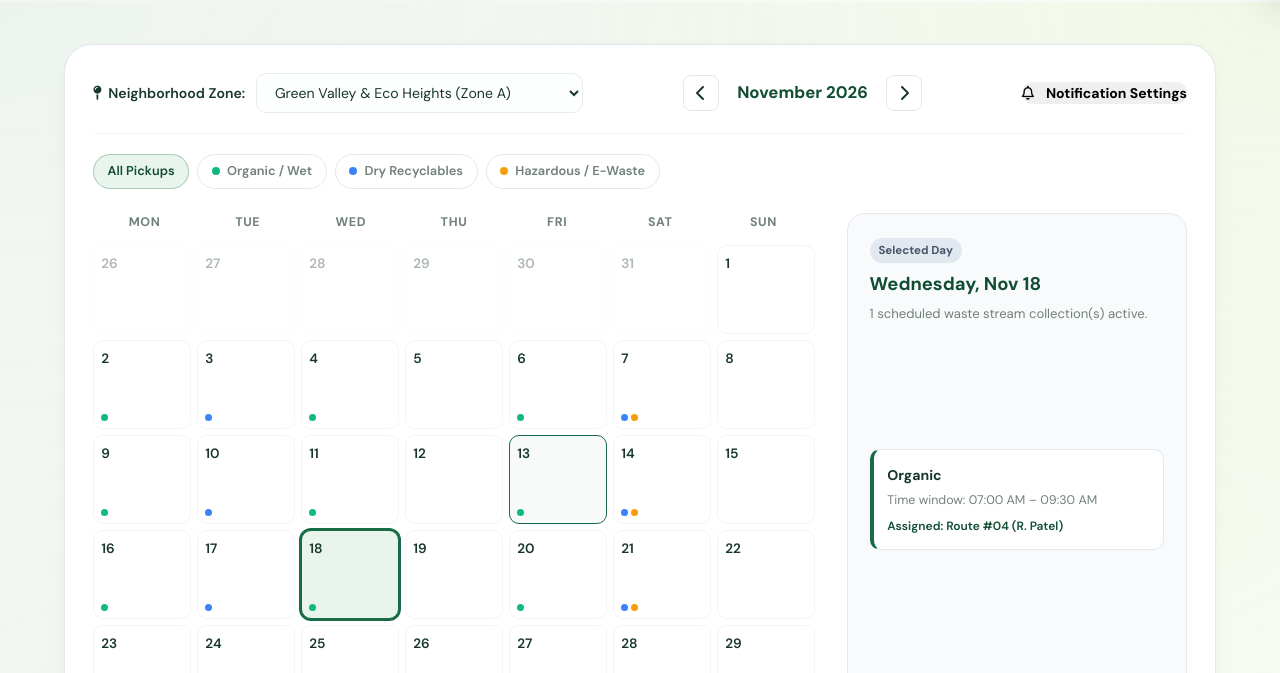
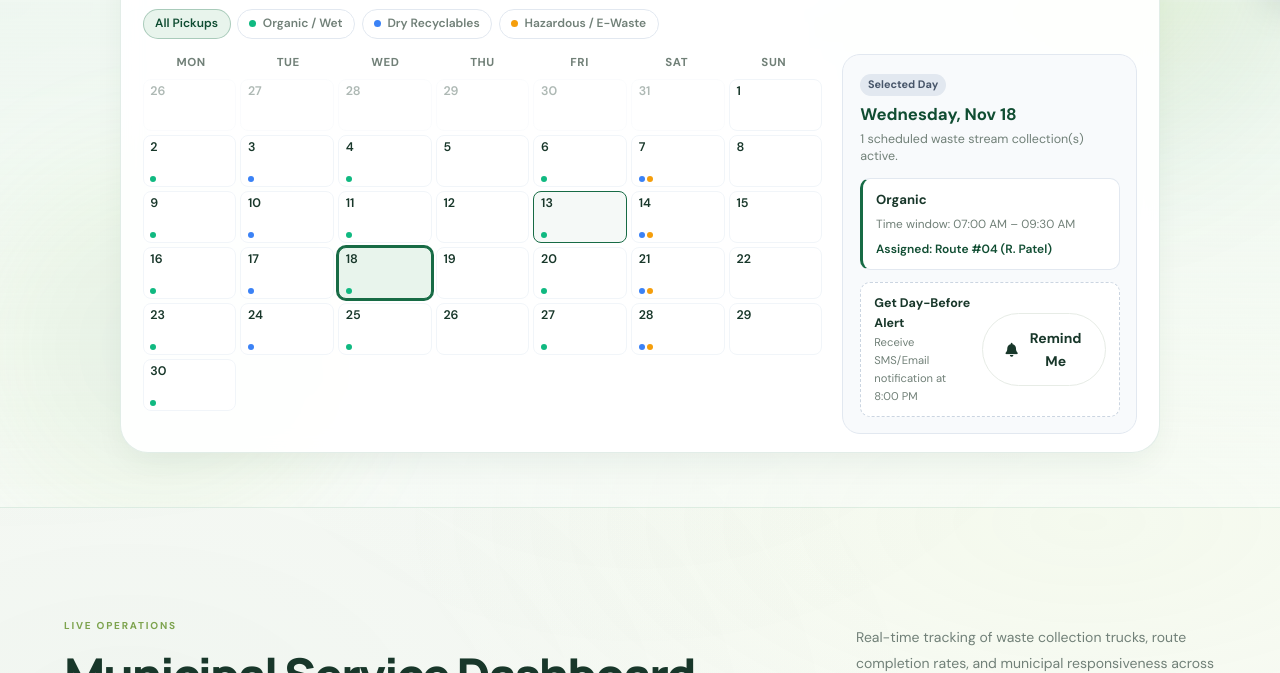
Before and after one commit to ayushkumar-0822/EcoTrack, a website: page index.html in a window 1280 px wide. Shown: the part 798-1471 px from the top of the page. Drawn offline with Linux system fonts and the light colour scheme; no server answers.

Commit message:
style: make collection calendar section compact and add subtle natural greenery ambient background

```diff
--- a/CSS/style.css
+++ b/CSS/style.css
@@ -2150,11 +2150,75 @@ img {
 }
 
 /* =========================================
-   COLLECTION CALENDAR COMPONENT
+   COLLECTION CALENDAR COMPONENT (COMPACT & GREENERY SHADED)
 ========================================= */
 
+.calendar-section {
+    position: relative;
+    padding: 42px 0 54px; /* Compact padding instead of 110px */
+    background: linear-gradient(180deg, rgba(234, 246, 237, 0.5) 0%, rgba(241, 249, 243, 0.8) 45%, rgba(248, 252, 249, 0.5) 100%);
+    border-top: 1px solid rgba(23, 107, 69, 0.08);
+    border-bottom: 1px solid rgba(23, 107, 69, 0.08);
+    overflow: hidden;
+}
+
+.calendar-section::before {
+    content: "";
+    position: absolute;
+    top: -90px;
+    right: -80px;
+    width: 520px;
+    height: 520px;
+    background: radial-gradient(circle, rgba(185, 231, 107, 0.22) 0%, rgba(23, 107, 69, 0.06) 45%, transparent 70%);
+    filter: blur(55px);
+    pointer-events: none;
+    z-index: 0;
+}
+
+.calendar-section::after {
+    content: "";
+    position: absolute;
+    bottom: -70px;
+    left: -70px;
+    width: 460px;
+    height: 460px;
+    background: radial-gradient(circle, rgba(23, 107, 69, 0.08) 0%, rgba(185, 231, 107, 0.08) 45%, transparent 70%);
+    filter: blur(50px);
+    pointer-events: none;
+    z-index: 0;
+}
+
+.calendar-section .container {
+    position: relative;
+    z-index: 1;
+}
+
+.calendar-section .section-heading {
+    margin-bottom: 22px; /* Compact section heading */
+    gap: 18px;
+}
+
+.calendar-section .section-heading h2 {
+    font-size: clamp(24px, 2.7vw, 32px);
+    line-height: 1.25;
+    letter-spacing: -1px;
+}
+
+.calendar-section .section-heading > p {
+    font-size: 13px;
+    line-height: 1.5;
+    max-width: 440px;
+}
+
 .calendar-card-shell {
-    padding: 1.75rem;
+    max-width: 1040px;
+    margin: 0 auto;
+    padding: 1.15rem 1.35rem; /* Tightened compact padding */
+    background: rgba(255, 255, 255, 0.94);
+    backdrop-filter: blur(10px);
+    -webkit-backdrop-filter: blur(10px);
+    border: 1px solid rgba(23, 107, 69, 0.12);
+    box-shadow: 0 12px 35px -8px rgba(23, 65, 43, 0.08);
 }
 
 .calendar-toolbar {
@@ -2162,42 +2226,43 @@ img {
     flex-wrap: wrap;
     align-items: center;
     justify-content: space-between;
-    gap: 1rem;
-    padding-bottom: 1.25rem;
+    gap: 0.75rem;
+    padding-bottom: 0.85rem;
     border-bottom: 1px solid #f1f5f9;
 }
 
 .calendar-zone-picker {
     display: flex;
     align-items: center;
-    gap: 0.65rem;
+    gap: 0.55rem;
 }
 
 .toolbar-label {
-    font-size: 0.88rem;
+    font-size: 0.82rem;
     font-weight: 600;
     color: var(--text);
     display: flex;
     align-items: center;
-    gap: 0.4rem;
+    gap: 0.35rem;
 }
 
 .inline-select {
     width: auto;
-    min-width: 260px;
-    padding: 0.55rem 0.9rem;
-    font-size: 0.88rem;
+    min-width: 220px;
+    height: 36px;
+    padding: 0.35rem 0.8rem;
+    font-size: 0.82rem;
 }
 
 .month-navigator {
     display: flex;
     align-items: center;
-    gap: 0.85rem;
+    gap: 0.65rem;
 }
 
 .btn-icon {
-    width: 36px;
-    height: 36px;
+    width: 32px;
+    height: 32px;
     border-radius: 8px;
     border: 1px solid #e2e8f0;
     background: #ffffff;
@@ -2206,6 +2271,7 @@ img {
     align-items: center;
     justify-content: center;
     cursor: pointer;
+    font-size: 0.8rem;
     transition: all 0.15s ease;
 }
 
@@ -2215,24 +2281,24 @@ img {
 }
 
 .current-month-display {
-    font-size: 1.05rem;
+    font-size: 0.95rem;
     font-weight: 700;
     color: var(--primary-dark);
-    min-width: 140px;
+    min-width: 120px;
     text-align: center;
 }
 
 .filter-chips {
     display: flex;
     flex-wrap: wrap;
-    gap: 0.5rem;
-    margin: 1.25rem 0 1.5rem;
+    gap: 0.4rem;
+    margin: 0.75rem 0 0.95rem;
 }
 
 .chip {
-    padding: 0.4rem 0.85rem;
+    padding: 0.28rem 0.72rem;
     border-radius: 9999px;
-    font-size: 0.8rem;
+    font-size: 0.75rem;
     font-weight: 600;
     border: 1px solid #e2e8f0;
     background: #ffffff;
@@ -2240,7 +2306,7 @@ img {
     cursor: pointer;
     display: inline-flex;
     align-items: center;
-    gap: 0.45rem;
+    gap: 0.4rem;
     transition: all 0.2s ease;
 }
 
@@ -2252,8 +2318,8 @@ img {
 }
 
 .chip-dot {
-    width: 8px;
-    height: 8px;
+    width: 7px;
+    height: 7px;
     border-radius: 50%;
 }
 
@@ -2263,34 +2329,36 @@ img {
 
 .calendar-split-view {
     display: grid;
-    grid-template-columns: 1fr 340px;
-    gap: 2rem;
+    grid-template-columns: 1fr 295px;
+    gap: 1.25rem;
 }
 
 .calendar-weekdays {
     display: grid;
     grid-template-columns: repeat(7, 1fr);
     text-align: center;
-    font-size: 0.78rem;
+    font-size: 0.72rem;
     font-weight: 700;
     color: var(--text-light);
     text-transform: uppercase;
     letter-spacing: 0.05em;
-    padding-bottom: 0.75rem;
+    padding-bottom: 0.45rem;
 }
 
 .calendar-grid {
     display: grid;
     grid-template-columns: repeat(7, 1fr);
-    gap: 6px;
+    gap: 4px;
 }
 
 .calendar-day {
-    aspect-ratio: 1.1;
+    height: 52px;
+    min-height: 52px;
+    aspect-ratio: unset; /* Replaces huge aspect-ratio: 1.1 */
     border: 1px solid #f1f5f9;
     background: #ffffff;
-    border-radius: var(--radius-sm);
-    padding: 0.45rem;
+    border-radius: 8px;
+    padding: 0.3rem 0.42rem;
     display: flex;
     flex-direction: column;
     justify-content: space-between;
@@ -2301,7 +2369,7 @@ img {
 .calendar-day:hover {
     border-color: #cbd5e1;
     background: #f8fafc;
-    transform: translateY(-2px);
+    transform: translateY(-1.5px);
 }
 
 .calendar-day.other-month {
@@ -2311,7 +2379,7 @@ img {
 
 .calendar-day.today {
     border-color: var(--primary);
-    background: rgba(23, 107, 69, 0.03);
+    background: rgba(23, 107, 69, 0.04);
 }
 
 .calendar-day.selected {
@@ -2321,21 +2389,22 @@ img {
 }
 
 .day-number {
-    font-size: 0.85rem;
+    font-size: 0.78rem;
     font-weight: 600;
     color: var(--text);
+    line-height: 1;
 }
 
 .day-pickups {
     display: flex;
     flex-wrap: wrap;
-    gap: 3px;
-    margin-top: 4px;
+    gap: 2.5px;
+    margin-top: 2px;
 }
 
 .pickup-dot {
-    width: 7px;
-    height: 7px;
+    width: 6px;
+    height: 6px;
     border-radius: 50%;
 }
 
@@ -2344,7 +2413,7 @@ img {
     background: #f8fafc;
     border: 1px solid #e2e8f0;
     border-radius: var(--radius-md);
-    padding: 1.35rem;
+    padding: 0.95rem 1.05rem;
     display: flex;
     flex-direction: column;
     justify-content: space-between;
@@ -2354,38 +2423,39 @@ img {
     display: inline-block;
     background: #e2e8f0;
     color: #475569;
-    padding: 0.2rem 0.55rem;
+    padding: 0.15rem 0.48rem;
     border-radius: 9999px;
-    font-size: 0.72rem;
+    font-size: 0.68rem;
     font-weight: 700;
-    margin-bottom: 0.45rem;
+    margin-bottom: 0.35rem;
 }
 
 .detail-card-header h3 {
-    font-size: 1.15rem;
+    font-size: 1.05rem;
     font-weight: 700;
     color: var(--primary-dark);
-    margin-bottom: 0.2rem;
+    margin-bottom: 0.15rem;
 }
 
 .detail-desc {
-    font-size: 0.82rem;
+    font-size: 0.78rem;
+    line-height: 1.4;
     color: var(--text-light);
 }
 
 .detail-pickups-list {
-    margin: 1.25rem 0;
+    margin: 0.75rem 0;
     display: flex;
     flex-direction: column;
-    gap: 0.75rem;
+    gap: 0.5rem;
 }
 
 .pickup-card {
     background: #ffffff;
     border: 1px solid #e2e8f0;
     border-radius: var(--radius-sm);
-    padding: 0.85rem;
-    border-left: 4px solid var(--primary);
+    padding: 0.62rem 0.8rem;
+    border-left: 3.5px solid var(--primary);
 }
 
 .pickup-card.recyclable { border-left-color: #3b82f6; }
@@ -2393,12 +2463,12 @@ img {
 
 .pickup-card strong {
     display: block;
-    font-size: 0.88rem;
+    font-size: 0.82rem;
     color: var(--text);
 }
 
 .pickup-card span {
-    font-size: 0.78rem;
+    font-size: 0.74rem;
     color: var(--text-light);
 }
 
@@ -2406,21 +2476,21 @@ img {
     background: #ffffff;
     border: 1px dashed #cbd5e1;
     border-radius: var(--radius-sm);
-    padding: 0.95rem;
+    padding: 0.68rem 0.82rem;
     display: flex;
     align-items: center;
     justify-content: space-between;
-    gap: 0.75rem;
+    gap: 0.65rem;
 }
 
 .reminder-quick-box strong {
     display: block;
-    font-size: 0.82rem;
+    font-size: 0.78rem;
     color: var(--text);
 }
 
 .reminder-quick-box p {
-    font-size: 0.72rem;
+    font-size: 0.7rem;
     color: var(--text-light);
     margin: 0;
 }
```
